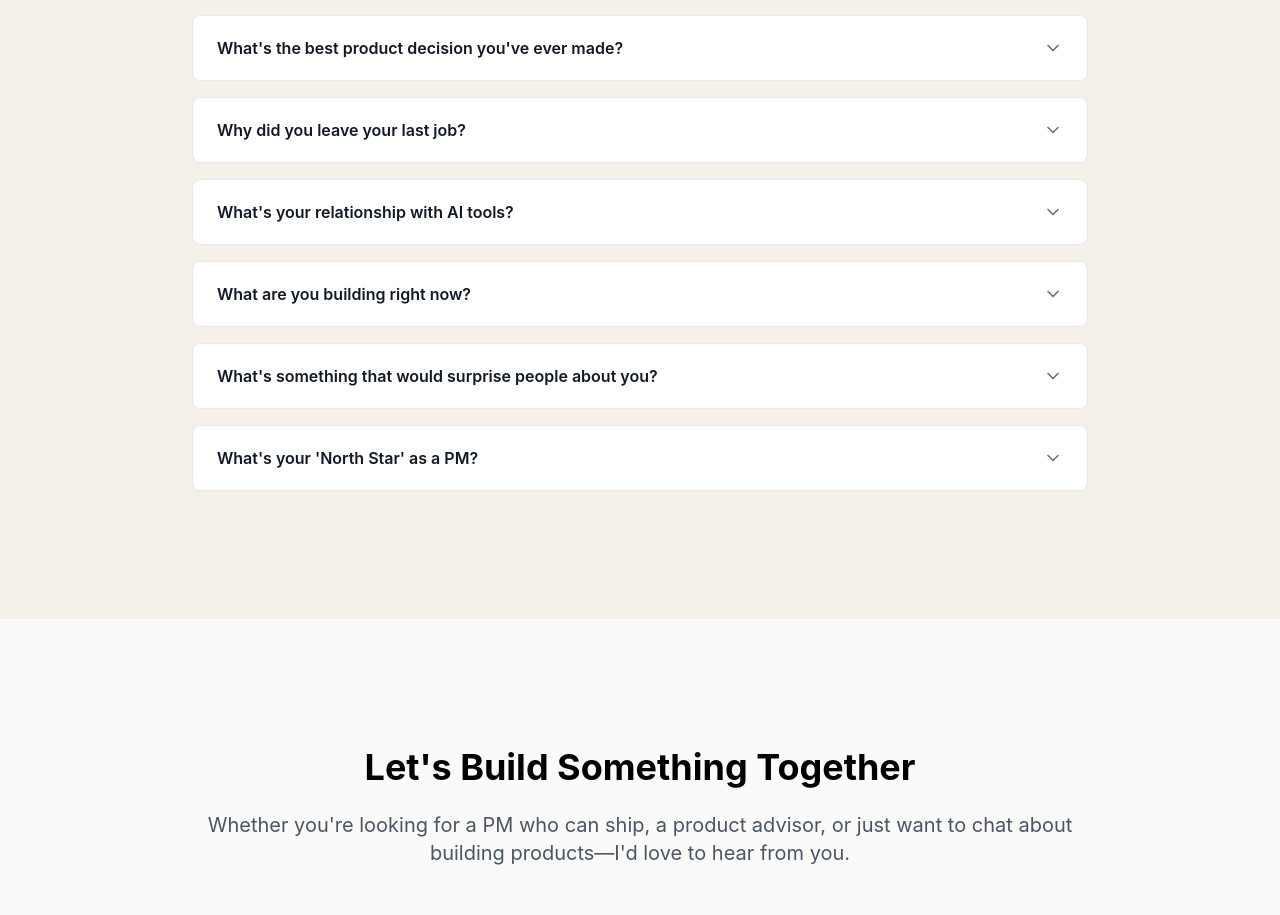
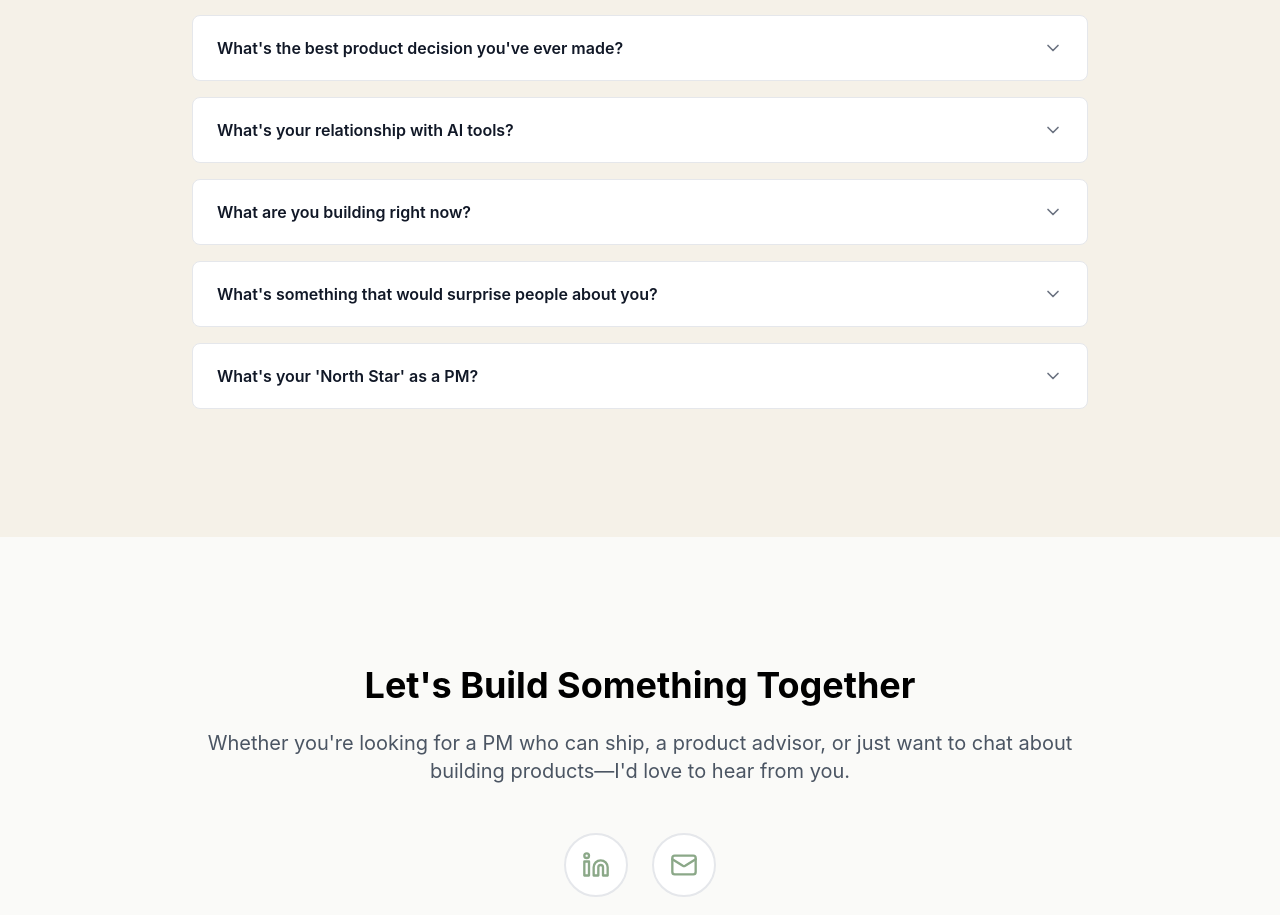
Before and after one commit to jchow93/jeffzchowportfolio, a Next.js app: page / in a window 1280 px wide. Shown: the part 5559-6474 px from the top of the page. Built offline with nearby package versions, Linux system fonts and the light colour scheme.

Commit message:
Update FAQsSection

```diff
--- a/components/FAQsSection.tsx
+++ b/components/FAQsSection.tsx
@@ -24,10 +24,6 @@ const beyondTheBullets: FAQ[] = [
   {
     question: "What's the best product decision you've ever made?",
     answer: "Walking away. At Meed Loyalty, we launched a gamified rewards system that got <5% engagement. Instead of doubling down, I killed it and pivoted to a partnership program that drove 20% retention increase. The best product managers know when to stop building."
-  },
-  {
-    question: "Why did you leave your last job?",
-    answer: "ShortTok eliminated the PM role in favor of pure engineering velocity. Not a performance issue—a strategic shift. Now I'm looking for companies where PMs are strategic partners, not order takers."
   },
   {
     question: "What's your relationship with AI tools?",
```
